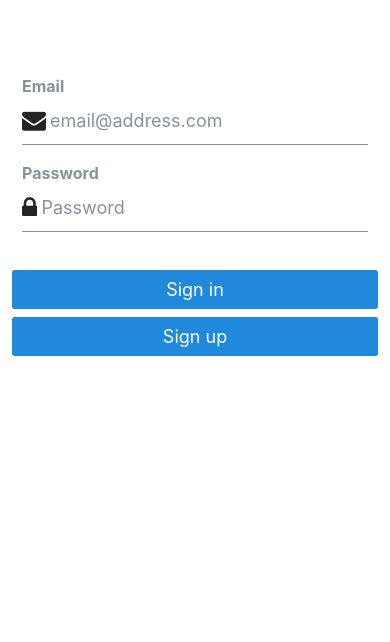
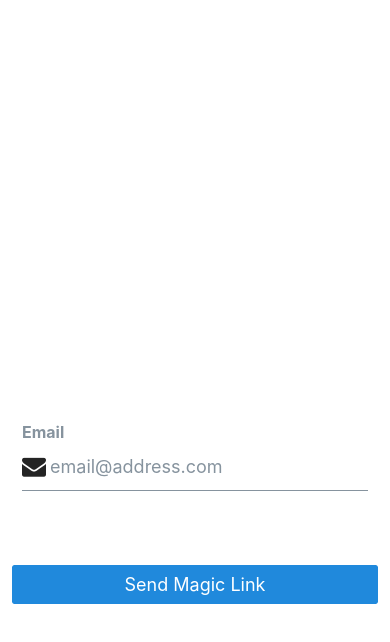
Before and after one commit to SDGV2734/SS2025_SWE201_PINTEREST, a React Native app: screen / in a window 390 px wide. Shown: the top 642 px of the page. Built offline with nearby package versions, Linux system fonts and the light colour scheme.

Commit message:
[feat]: basic function

```diff
--- a/component/Auth.tsx
+++ b/component/Auth.tsx
@@ -2,11 +2,8 @@ import React, { useState } from 'react'
 import { Alert, StyleSheet, View, AppState } from 'react-native'
 import { supabase } from '../lib/supabase'
 import { Button, Input } from '@rneui/themed'
+import { red100 } from 'react-native-paper/lib/typescript/styles/themes/v2/colors'
 
-// Tells Supabase Auth to continuously refresh the session automatically if
-// the app is in the foreground. When this is added, you will continue to receive
-// `onAuthStateChange` events with the `TOKEN_REFRESHED` or `SIGNED_OUT` event
-// if the user's session is terminated. This should only be registered once.
 AppState.addEventListener('change', (state) => {
   if (state === 'active') {
     supabase.auth.startAutoRefresh()
@@ -17,32 +14,22 @@ AppState.addEventListener('change', (state) => {
 
 export default function Auth() {
   const [email, setEmail] = useState('')
-  const [password, setPassword] = useState('')
   const [loading, setLoading] = useState(false)
 
-  async function signInWithEmail() {
+  async function signInWithMagicLink() {
     setLoading(true)
-    const { error } = await supabase.auth.signInWithPassword({
+    const { error } = await supabase.auth.signInWithOtp({
       email: email,
-      password: password,
+      options: {
+        emailRedirectTo: 'yourapp://callback', // optional deep link for mobile apps
+      },
     })
 
-    if (error) Alert.alert(error.message)
-    setLoading(false)
-  }
-
-  async function signUpWithEmail() {
-    setLoading(true)
-    const {
-      data: { session },
-      error,
-    } = await supabase.auth.signUp({
-      email: email,
-      password: password,
-    })
-
-    if (error) Alert.alert(error.message)
-    if (!session) Alert.alert('Please check your inbox for email verification!')
+    if (error) {
+      Alert.alert('Error sending magic link', error.message)
+    } else {
+      Alert.alert('Check your email for the magic link!')
+    }
     setLoading(false)
   }
 
@@ -58,22 +45,8 @@ export default function Auth() {
           autoCapitalize={'none'}
         />
       </View>
-      <View style={styles.verticallySpaced}>
-        <Input
-          label="Password"
-          leftIcon={{ type: 'font-awesome', name: 'lock' }}
-          onChangeText={(text) => setPassword(text)}
-          value={password}
-          secureTextEntry={true}
-          placeholder="Password"
-          autoCapitalize={'none'}
-        />
-      </View>
       <View style={[styles.verticallySpaced, styles.mt20]}>
-        <Button title="Sign in" disabled={loading} onPress={() => signInWithEmail()} />
-      </View>
-      <View style={styles.verticallySpaced}>
-        <Button title="Sign up" disabled={loading} onPress={() => signUpWithEmail()} />
+        <Button title="Send Magic Link" disabled={loading} onPress={signInWithMagicLink} />
       </View>
     </View>
   )
@@ -81,15 +54,18 @@ export default function Auth() {
 
 const styles = StyleSheet.create({
   container: {
-    marginTop: 40,
+    marginTop: 350,
     padding: 12,
+
   },
   verticallySpaced: {
-    paddingTop: 4,
+    paddingTop: 40,
     paddingBottom: 4,
     alignSelf: 'stretch',
+
   },
   mt20: {
     marginTop: 20,
+
   },
 })
```
